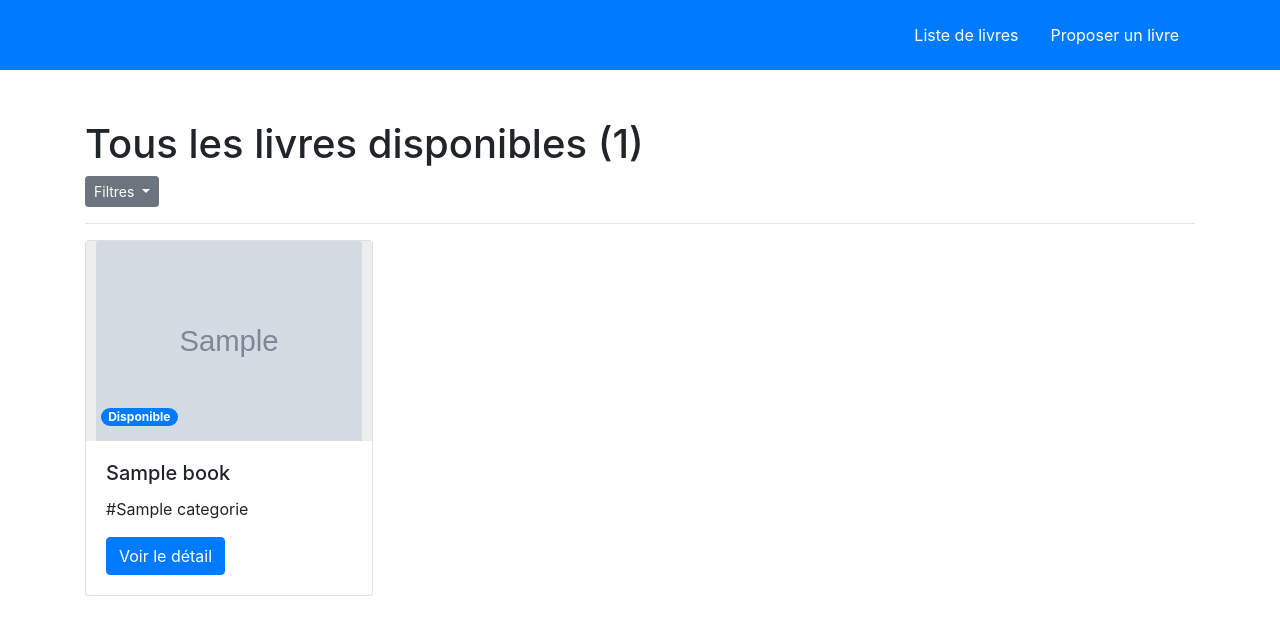
After one commit to Laiah/library, a Symfony app: template templates/home.html.twig in a window 1280 px wide. The commit adds this page. Shown: the top 635 px of the page. Run offline with Twig, Linux system fonts and the light colour scheme; the template is opened without the code that fills it: most values are stand-ins (such as "Sample title", 1, 10 or a date in 2020); grey boxes marked "Sample" are stand-in pictures; some libraries are stand-ins or nearby versions.

Commit message:
feat(books): list all books in database on the homepage

```diff
--- a/templates/base.html.twig
+++ b/templates/base.html.twig
@@ -2,11 +2,58 @@
 <html>
     <head>
         <meta charset="UTF-8">
-        <title>{% block title %}Welcome!{% endblock %}</title>
+        <title>Ekinothèque{% block title %}{% endblock %}</title>
+        <link href="https://stackpath.bootstrapcdn.com/bootstrap/4.1.3/css/bootstrap.min.css" rel="stylesheet" integrity="sha384-MCw98/SFnGE8fJT3GXwEOngsV7Zt27NXFoaoApmYm81iuXoPkFOJwJ8ERdknLPMO" crossorigin="anonymous">
+        <style media="screen">
+            .card-img-top {
+                height: 200px;
+                width: auto;
+                margin: 0 auto;
+            }
+
+            .card-top {
+                background:#EDEDED;
+                text-align: center;
+                position: relative;
+            }
+
+            .card-top .badge {
+                position: absolute;
+                left: 15px;
+                bottom: 15px;
+            }
+
+            .page-title {
+                display: flex;
+                align-items: center;
+                justify-content: space-between;
+            }
+
+        </style>
         {% block stylesheets %}{% endblock %}
     </head>
     <body>
-        {% block body %}{% endblock %}
+        <header class="bg-primary" style="padding:15px 0;">
+            <div class="container">
+                <nav>
+                    <ul class="nav justify-content-end">
+                        <li class="nav-item">
+                            <a class="nav-link active text-white" href="/">Liste de livres</a>
+                        </li>
+                        <li class="nav-item">
+                            <a class="nav-link text-white" href="#">Proposer un livre</a>
+                        </li>
+                    </ul>
+                </nav>
+            </div>
+        </header>
+
+    {% block body %}
+    {% endblock %}
+
+        <script src="https://code.jquery.com/jquery-3.3.1.slim.min.js" integrity="sha384-q8i/X+965DzO0rT7abK41JStQIAqVgRVzpbzo5smXKp4YfRvH+8abtTE1Pi6jizo" crossorigin="anonymous"></script>
+        <script src="https://cdnjs.cloudflare.com/ajax/libs/popper.js/1.14.3/umd/popper.min.js" integrity="sha384-ZMP7rVo3mIykV+2+9J3UJ46jBk0WLaUAdn689aCwoqbBJiSnjAK/l8WvCWPIPm49" crossorigin="anonymous"></script>
+        <script src="https://stackpath.bootstrapcdn.com/bootstrap/4.1.3/js/bootstrap.min.js" integrity="sha384-ChfqqxuZUCnJSK3+MXmPNIyE6ZbWh2IMqE241rYiqJxyMiZ6OW/JmZQ5stwEULTy" crossorigin="anonymous"></script>
         {% block javascripts %}{% endblock %}
     </body>
 </html>
--- /dev/null
+++ b/templates/home.html.twig
@@ -0,0 +1,50 @@
+{% extends 'base.html.twig' %}
+
+{% block body %}
+<div class="container">
+    <div class="pt-10" style="margin: 50px 0;">
+        <!-- TITRE DE LA PAGE -->
+        <h1>Tous les livres disponibles ({{ books | length }})</h1>
+        <div class="filters">
+            <div class="btn-group">
+                <button class="btn btn-secondary btn-sm dropdown-toggle" type="button" data-toggle="dropdown" aria-haspopup="true" aria-expanded="false">
+                    Filtres
+                </button>
+                <div class="dropdown-menu">
+                    {% for category in categories %}
+                        <a class="dropdown-item" href="#">{{ category.name }}</a>
+                    {% endfor %}
+                </div>
+            </div>
+        </div>
+        <hr>
+        <div class="row">
+
+            {% for book in books %}
+            <!-- DÉBUT COL4 -->
+            <div class="col-4">
+                <!-- DÉBUT COMPOSANT CARD -->
+                <div class="card mb-3" style="width: 18rem;">
+                    <div class="card-top">
+                        <!-- TODO: change "Disponible" with real book disponibility -->
+                        <span class="badge badge-pill badge-primary">Disponible</span>
+                        <img class="card-img-top"
+                             src="{{ book.cover }}"
+                             alt="Card image cap"
+                        >
+                    </div>
+                    <div class="card-body">
+                        <h5 class="card-title">{{ book.title | length > 25 ? book.title|slice(0,24) ~ '...' : book.title }}</h5>
+
+                        <p class="card-text">{% for category in book.categories %}#{{ categorie }}{% endfor %}</p>
+                        <a href="#" class="btn btn-primary">Voir le détail</a>
+                    </div>
+                </div>
+                <!-- FIN COMPOSANT CARD -->
+            </div>
+            <!-- FIN COL4 -->
+            {% endfor %}
+        </div>
+    </div>
+</div>
+{% endblock %}
```
Also changed, not shown: src/Controller/DefaultController.php (added, +32 -0 lines).
